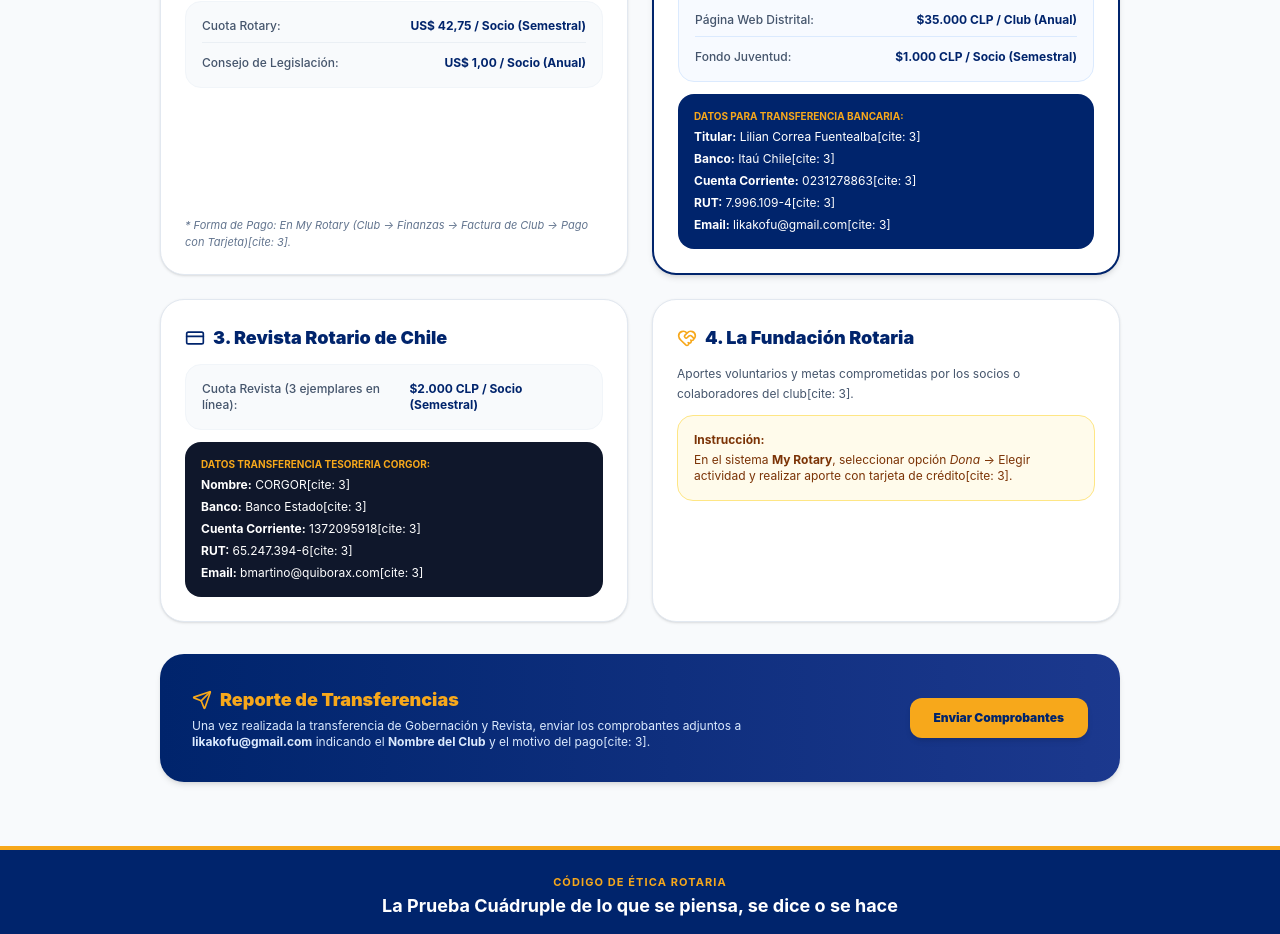
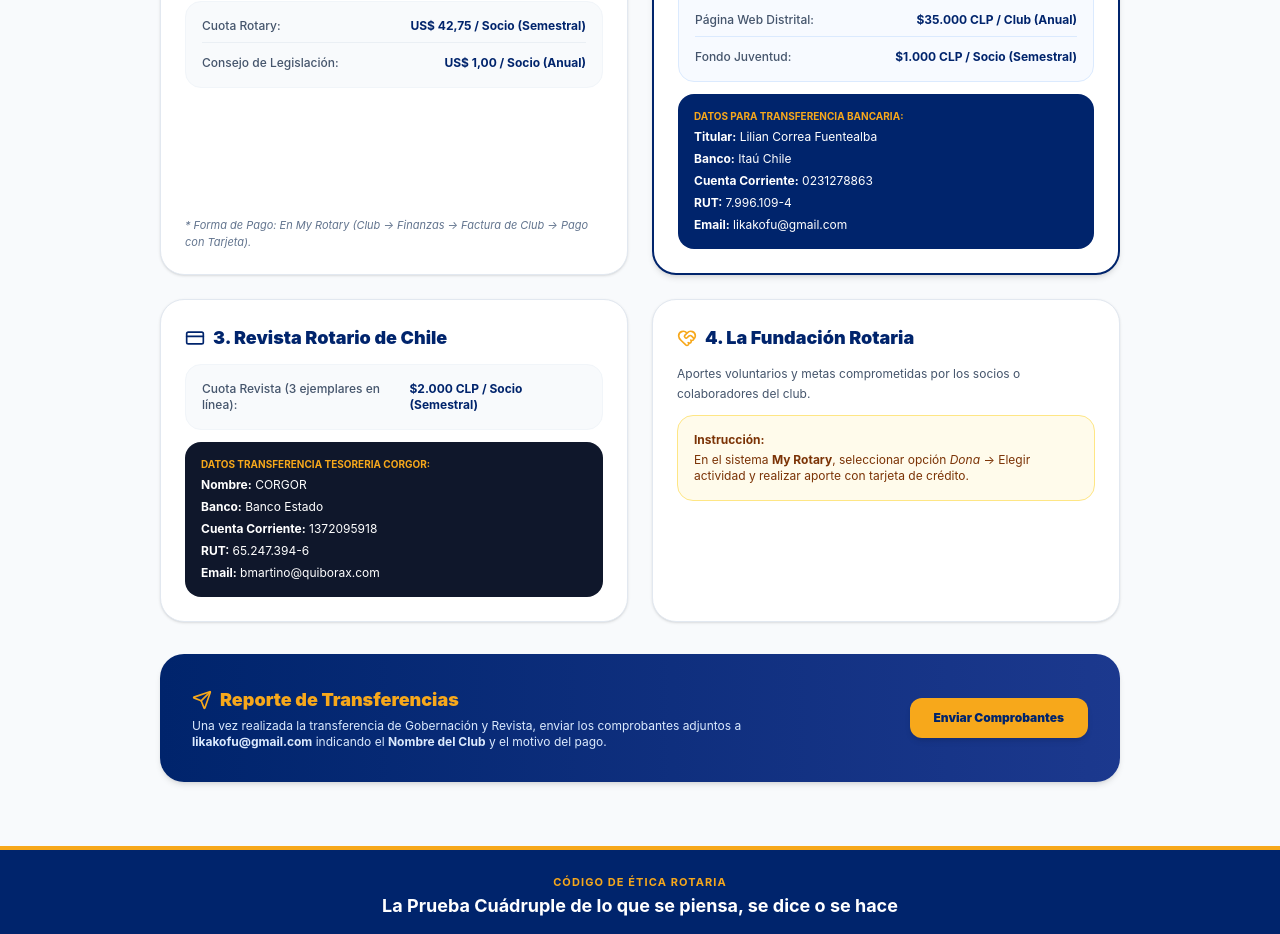
Before and after one commit to secretariadistrito4320-max/distrito-4320, a Next.js app: page /pagos-2026-2027 in a window 1280 px wide. Shown: the part 640-1574 px from the top of the page. Built offline with nearby package versions, Linux system fonts and the light colour scheme.

Commit message:
Update page.tsx

```diff
--- a/app/pagos-2026-2027/page.tsx
+++ b/app/pagos-2026-2027/page.tsx
@@ -44,7 +44,7 @@ export default function PagosPage() {
           </div>
 
           <p className="text-xs sm:text-sm text-slate-600 leading-relaxed">
-            Resumen oficial de los aranceles correspondientes al <strong>1er Semestre (Julio 2026 - Diciembre 2026)</strong> para los clubes rotarios pertenecientes al Distrito 4320[cite: 3].
+            Resumen oficial de los aranceles correspondientes al <strong>1er Semestre (Julio 2026 - Diciembre 2026)</strong> para los clubes rotarios pertenecientes al Distrito 4320.
           </p>
         </div>
 
@@ -59,7 +59,7 @@ export default function PagosPage() {
                 <h3 className="font-black text-lg text-[#00246C]">1. Rotary International</h3>
               </div>
               <p className="text-xs text-slate-500">
-                Factura enviada directamente por RI a la Directiva de cada Club y disponible en el portal <strong>My Rotary</strong>[cite: 3].
+                Factura enviada directamente por RI a la Directiva de cada Club y disponible en el portal <strong>My Rotary</strong>.
               </p>
 
               <div className="bg-slate-50 p-4 rounded-2xl border border-slate-100 space-y-2 text-xs">
@@ -75,7 +75,7 @@ export default function PagosPage() {
             </div>
 
             <div className="pt-2 text-[11px] text-slate-500 italic">
-              * Forma de Pago: En My Rotary (Club → Finanzas → Factura de Club → Pago con Tarjeta)[cite: 3].
+              * Forma de Pago: En My Rotary (Club → Finanzas → Factura de Club → Pago con Tarjeta).
             </div>
           </div>
 
@@ -104,11 +104,11 @@ export default function PagosPage() {
 
               <div className="bg-[#00246C] text-white p-4 rounded-2xl space-y-1.5 text-xs">
                 <span className="text-[10px] font-bold uppercase text-[#F7A81B] block">Datos para Transferencia Bancaria:</span>
-                <p><strong>Titular:</strong> Lilian Correa Fuentealba[cite: 3]</p>
-                <p><strong>Banco:</strong> Itaú Chile[cite: 3]</p>
-                <p><strong>Cuenta Corriente:</strong> 0231278863[cite: 3]</p>
-                <p><strong>RUT:</strong> 7.996.109-4[cite: 3]</p>
-                <p><strong>Email:</strong> likakofu@gmail.com[cite: 3]</p>
+                <p><strong>Titular:</strong> Lilian Correa Fuentealba</p>
+                <p><strong>Banco:</strong> Itaú Chile</p>
+                <p><strong>Cuenta Corriente:</strong> 0231278863</p>
+                <p><strong>RUT:</strong> 7.996.109-4</p>
+                <p><strong>Email:</strong> likakofu@gmail.com</p>
               </div>
             </div>
           </div>
@@ -130,11 +130,11 @@ export default function PagosPage() {
 
               <div className="bg-slate-900 text-white p-4 rounded-2xl space-y-1.5 text-xs">
                 <span className="text-[10px] font-bold uppercase text-[#F7A81B] block">Datos Transferencia Tesoreria CORGOR:</span>
-                <p><strong>Nombre:</strong> CORGOR[cite: 3]</p>
-                <p><strong>Banco:</strong> Banco Estado[cite: 3]</p>
-                <p><strong>Cuenta Corriente:</strong> 1372095918[cite: 3]</p>
-                <p><strong>RUT:</strong> 65.247.394-6[cite: 3]</p>
-                <p><strong>Email:</strong> bmartino@quiborax.com[cite: 3]</p>
+                <p><strong>Nombre:</strong> CORGOR</p>
+                <p><strong>Banco:</strong> Banco Estado</p>
+                <p><strong>Cuenta Corriente:</strong> 1372095918</p>
+                <p><strong>RUT:</strong> 65.247.394-6</p>
+                <p><strong>Email:</strong> bmartino@quiborax.com</p>
               </div>
             </div>
           </div>
@@ -148,12 +148,12 @@ export default function PagosPage() {
               </div>
 
               <p className="text-xs text-slate-600 leading-relaxed">
-                Aportes voluntarios y metas comprometidas por los socios o colaboradores del club[cite: 3].
+                Aportes voluntarios y metas comprometidas por los socios o colaboradores del club.
               </p>
 
               <div className="bg-amber-50 p-4 rounded-2xl border border-amber-200 text-xs text-amber-900 space-y-1">
                 <span className="font-bold block">Instrucción:</span>
-                <p>En el sistema <strong>My Rotary</strong>, seleccionar opción <em>Dona</em> → Elegir actividad y realizar aporte con tarjeta de crédito[cite: 3].</p>
+                <p>En el sistema <strong>My Rotary</strong>, seleccionar opción <em>Dona</em> → Elegir actividad y realizar aporte con tarjeta de crédito.</p>
               </div>
             </div>
           </div>
@@ -168,7 +168,7 @@ export default function PagosPage() {
               <span>Reporte de Transferencias</span>
             </h3>
             <p className="text-xs text-blue-100 max-w-xl">
-              Una vez realizada la transferencia de Gobernación y Revista, enviar los comprobantes adjuntos a <strong>likakofu@gmail.com</strong> indicando el <strong>Nombre del Club</strong> y el motivo del pago[cite: 3].
+              Una vez realizada la transferencia de Gobernación y Revista, enviar los comprobantes adjuntos a <strong>likakofu@gmail.com</strong> indicando el <strong>Nombre del Club</strong> y el motivo del pago.
             </p>
           </div>
           <a
```
